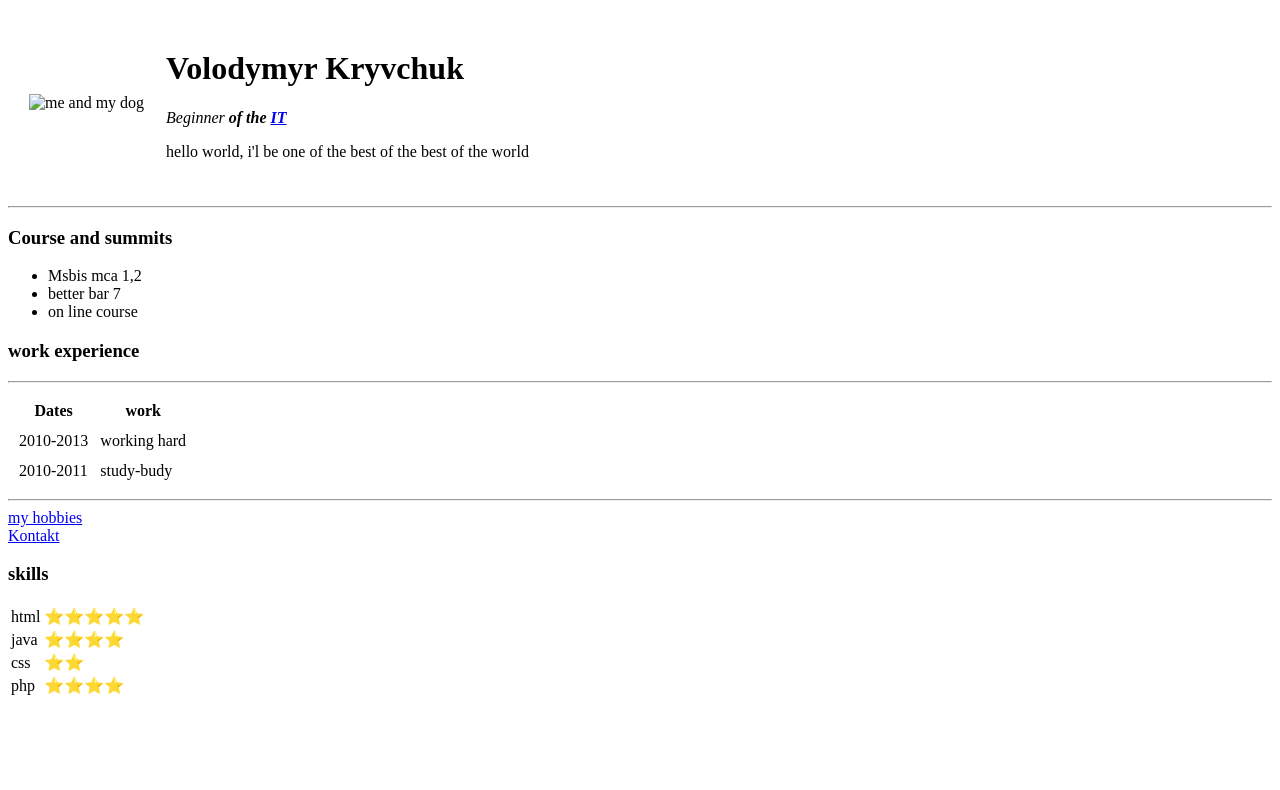
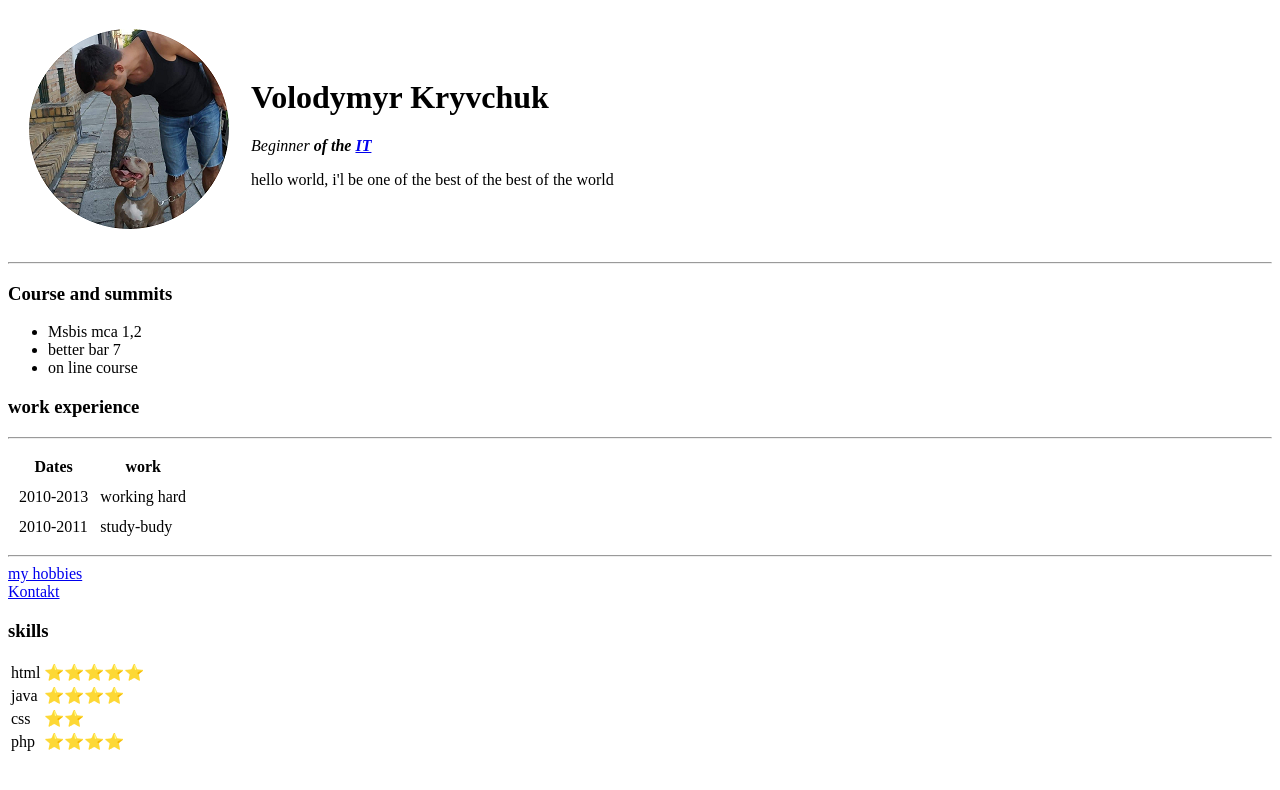
Before and after one commit to Captain40ml/cv, a plain HTML site: page index.html in a window 1280 px wide. Drawn offline with Linux system fonts and the light colour scheme.

Commit message:
Update index.html

```diff
--- a/index.html
+++ b/index.html
@@ -9,7 +9,7 @@
 <body>
   <table  cellspacing="20">
     <tr>
-      <td> <img src="images/me and my dog.png" alt="me and my dog"></td>
+      <td> <img src="me and my dog.png" alt="me and my dog"></td>
       <td>
         <h1>Volodymyr Kryvchuk </h1>
         <p><em> Beginner <strong>of the <a href="https://pl.wikipedia.org/wiki/Technika_informatyczna">IT</a></a></strong> </em></p>
```
